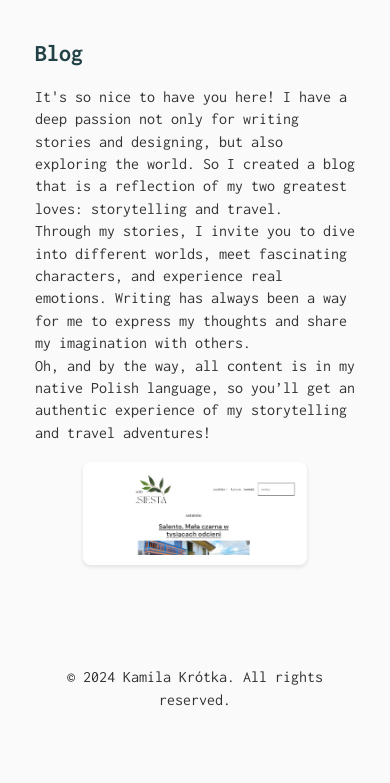
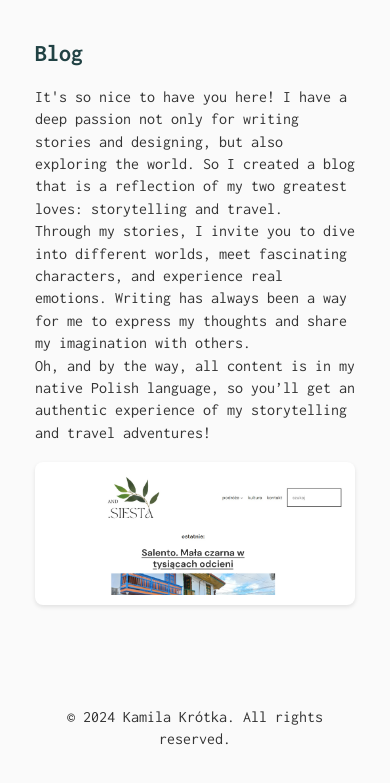
Before and after one commit to KamilaKrotka/kamilakrotka.github.io, a plain HTML site: page blog.html in a window 390 px wide. Shown: the part 87-870 px from the top of the page. Before the commit the page ends 846 px from the top, so only its background shows below. Drawn offline with Linux system fonts and the light colour scheme.

Commit message:
mobile-blog
mobile-blog

```diff
--- a/styles.css
+++ b/styles.css
@@ -465,6 +465,14 @@ footer {
         gap: 10px;
     }
 
+    .portfolio-grid-one {
+    display: grid;
+    grid-template-columns: repeat(auto-fill, minmax(60%, 1fr));
+    gap: 20px;
+	padding-left: 0;
+	padding-right: 0;
+}
+
     .portfolio-box {
         padding: 10px; /* Reduced padding inside the box */
         margin-bottom: 20px; /* Reduced margin between boxes */
@@ -480,6 +488,7 @@ footer {
 	 h2 {
         font-size: 20px; /* Adjust font size for headings */
         margin: 10px 0; /* Adjust margin around headings */
+		padding-left: 5px;
 	    text-align: center;
     }
 
```
